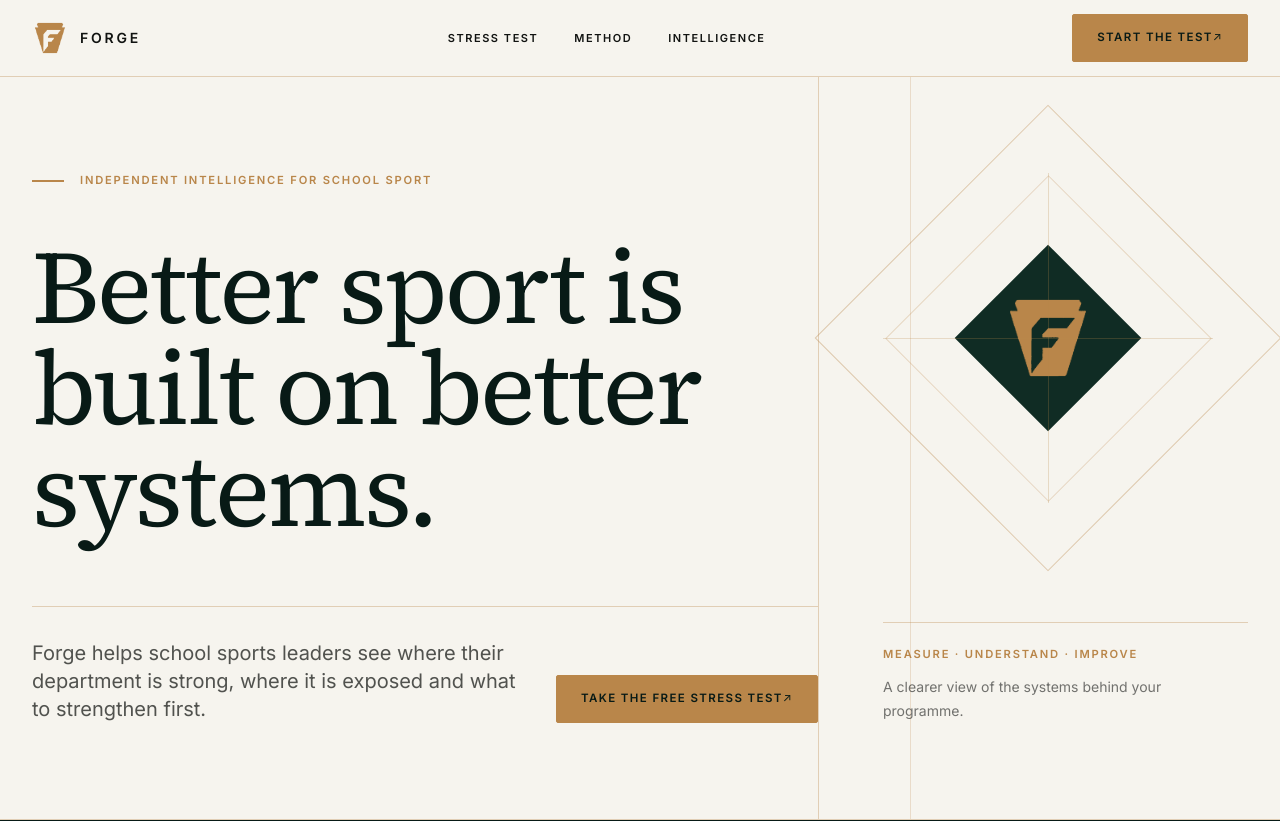
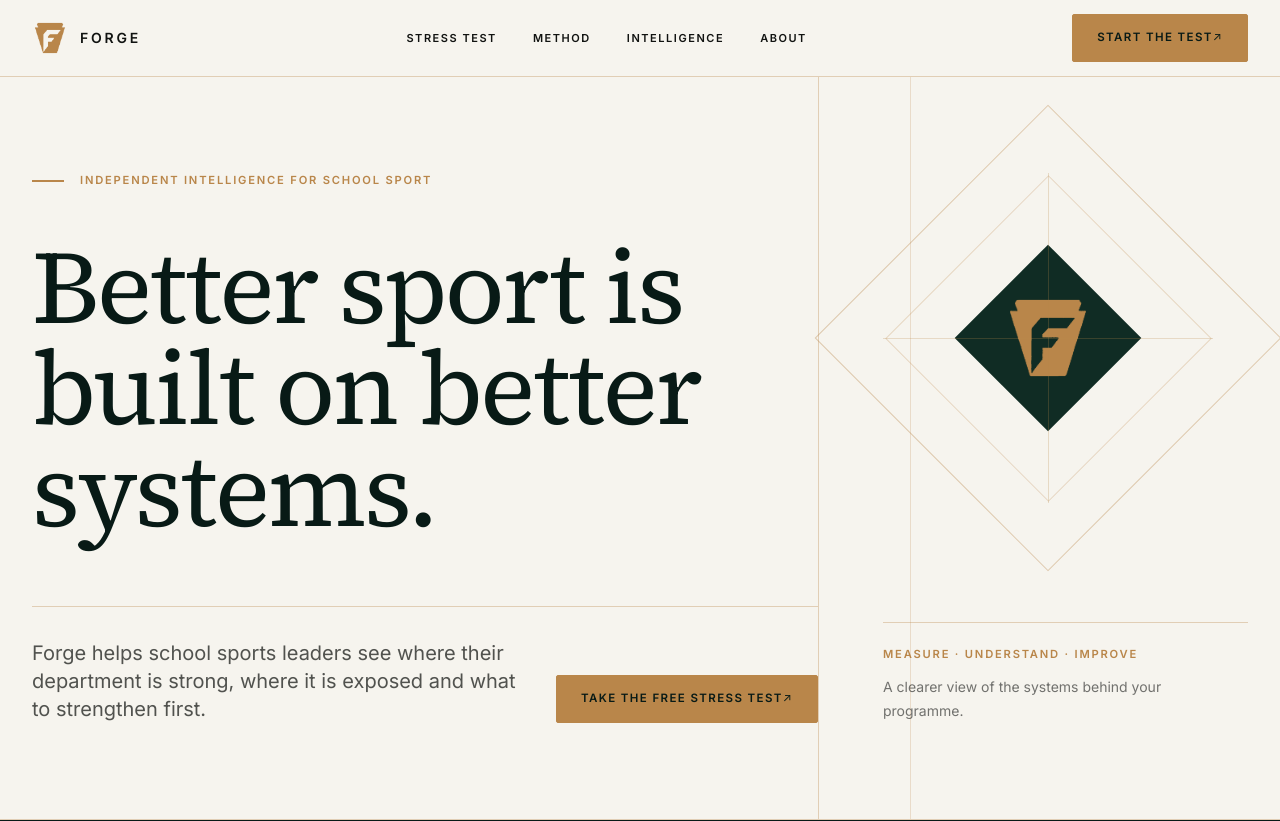
Before and after one commit to TSumerfield/forge-stress-test, a Next.js app: page / in a window 1280 px wide. Shown: the top 821 px of the page. Built offline with nearby package versions, Linux system fonts and the light colour scheme.

Commit message:
Link About page from primary navigation

```diff
--- a/app/page.tsx
+++ b/app/page.tsx
@@ -34,6 +34,7 @@
             <a href="#diagnostic" className="transition-colors hover:text-[var(--forge-bronze)]">Stress Test</a>
             <a href="#method" className="transition-colors hover:text-[var(--forge-bronze)]">Method</a>
             <a href="#intelligence" className="transition-colors hover:text-[var(--forge-bronze)]">Intelligence</a>
+            <Link href="/about" className="transition-colors hover:text-[var(--forge-bronze)]">About</Link>
           </nav>
           <Link href="/stress-test" className="forge-button forge-button-primary">Start the test <Arrow /></Link>
         </div>
```
